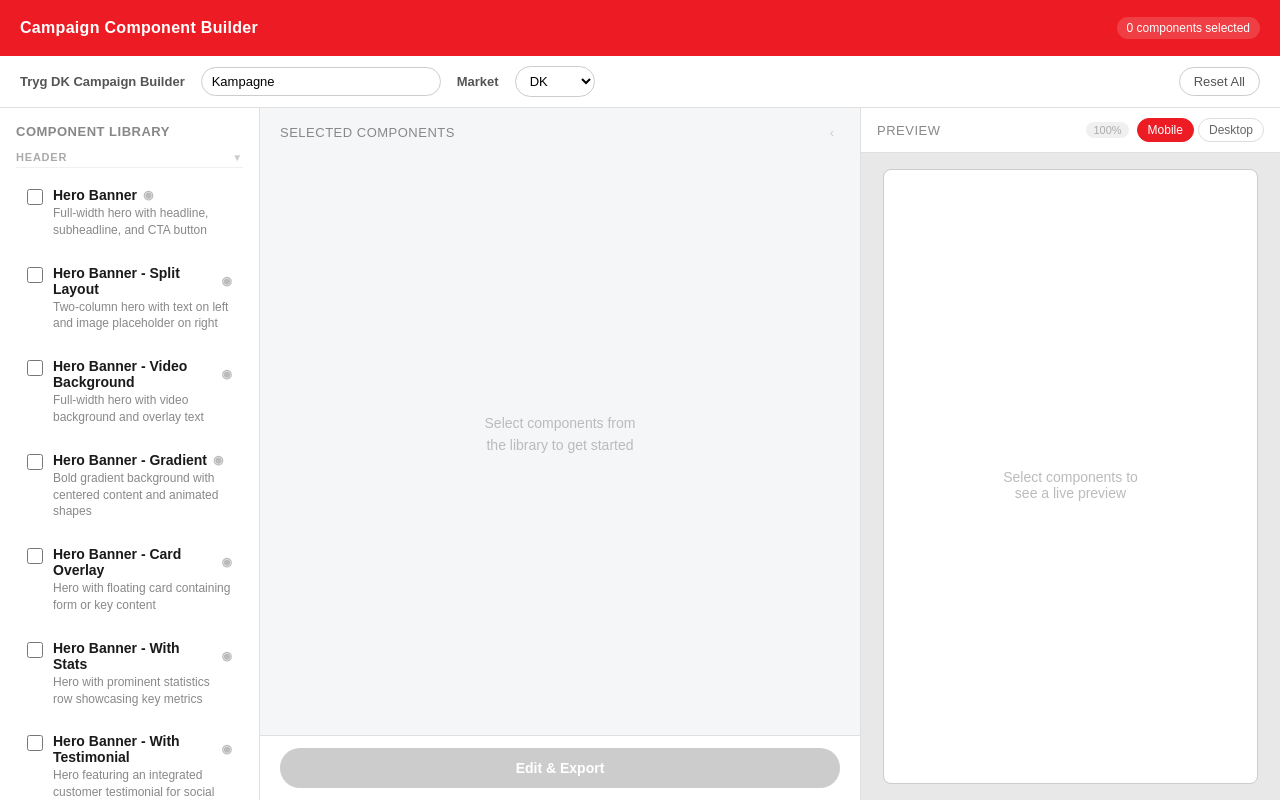
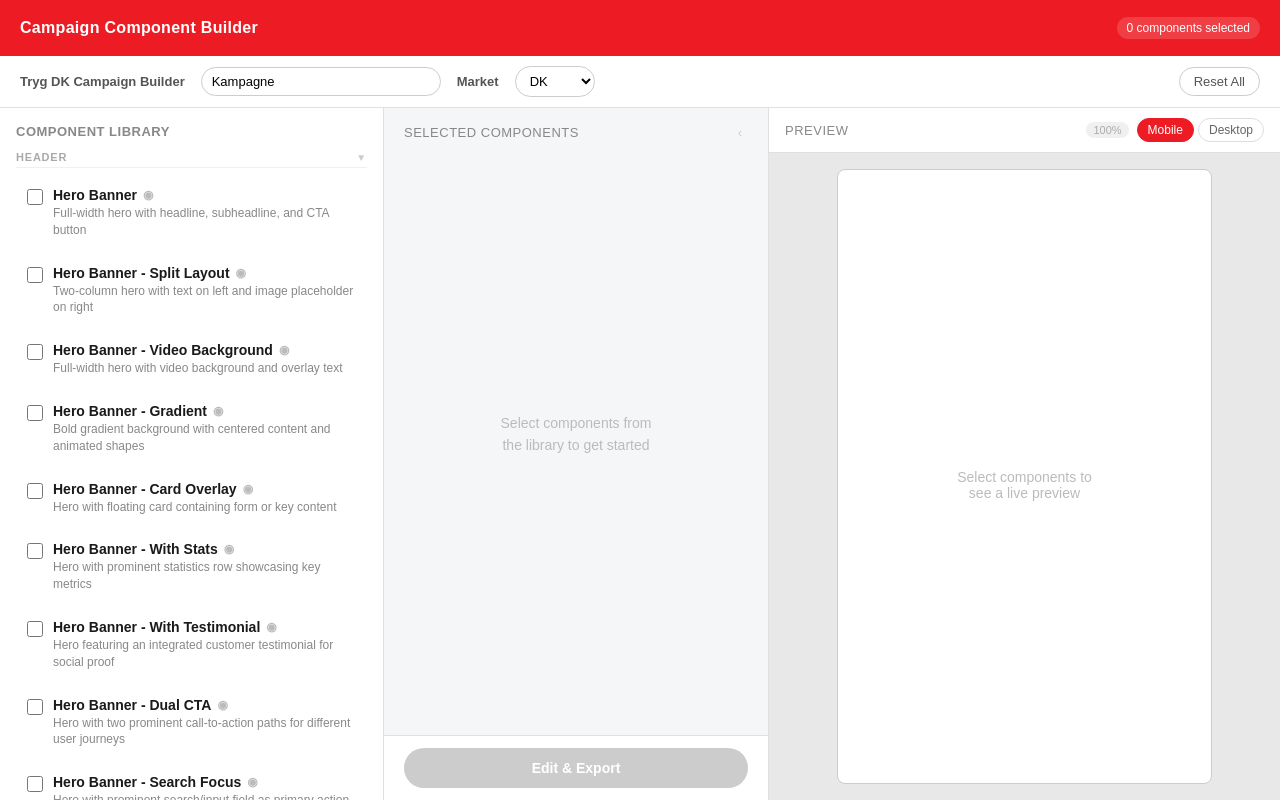
Before and after one commit to duckmeat/campaignLandingPages, a plain HTML site: page index.html in a window 1280 px wide. Drawn offline with Linux system fonts and the light colour scheme.

Commit message:
feat: update panel widths for responsive layout adjustments

```diff
--- a/index.html
+++ b/index.html
@@ -123,7 +123,7 @@
 
     /* Left Panel — Library */
     .panel-library {
-      width: 260px;
+      width: 30%;
       min-width: 180px;
       background: #fff;
       border-right: 1px solid #e0e0e0;
@@ -328,7 +328,7 @@
 
     /* Right Panel — Preview */
     .panel-preview {
-      width: 420px;
+      width: 40%;
       min-width: 280px;
       display: flex;
       flex-direction: column;
@@ -478,12 +478,13 @@
       justify-content: space-between;
     }
     .panel-canvas {
-      flex: 1;
+      width: 30%;
+      flex: none;
       display: flex;
       flex-direction: column;
       background: #f5f6f8;
       min-width: 0;
-      transition: flex 0.25s ease, min-width 0.25s ease;
+      transition: width 0.25s ease, min-width 0.25s ease;
     }
     .panel-canvas.collapsed {
       flex: 0;
```
